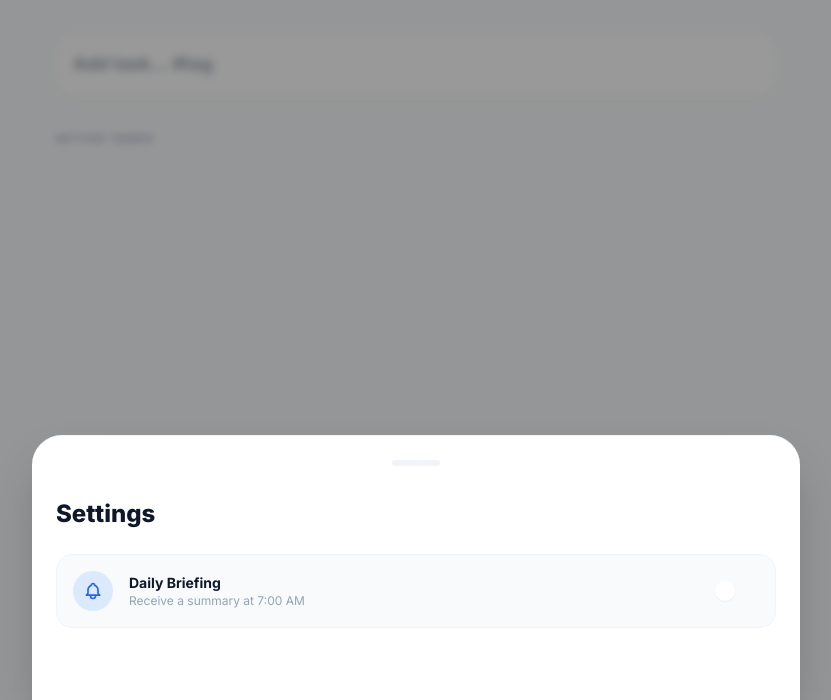
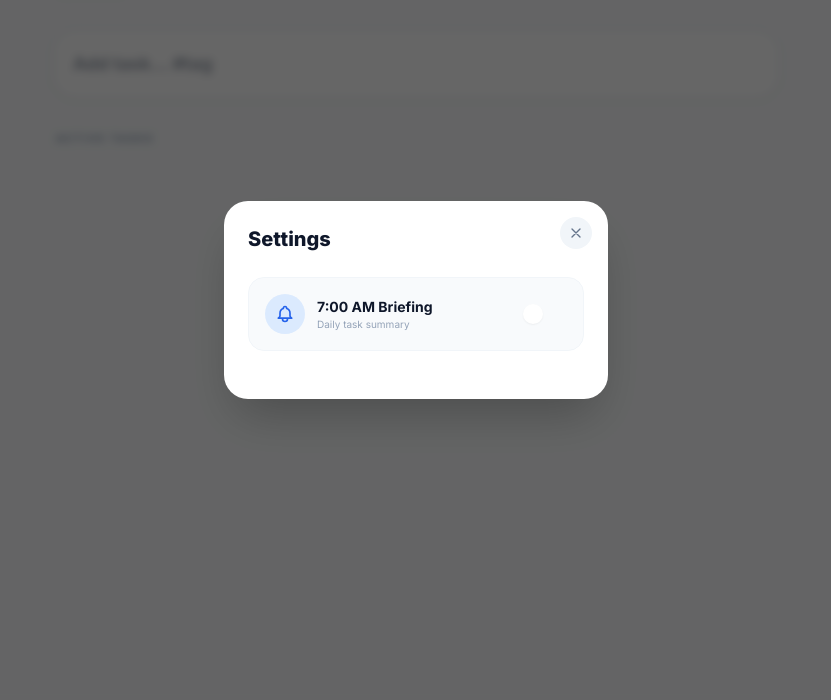
Before and after one commit to lucahliau/Todosite, a plain HTML site: page index.html in a window 1280 px wide. Shown: the part 100-800 px from the top of the page, without its empty margins (224-1055 px from the left). Drawn offline with nearby package versions, Linux system fonts and the light colour scheme; no server answers.

Commit message:
notif correction

```diff
--- a/index.html
+++ b/index.html
@@ -16,12 +16,14 @@
     <script src="https://cdn.tailwindcss.com"></script>
 
     <script defer src="https://cdn.jsdelivr.net/npm/@alpinejs/collapse@3.x.x/dist/cdn.min.js"></script>
+    <script defer src="https://unpkg.com/alpinejs@3.x.x/dist/cdn.min.js"></script>
 
-    <script defer src="https://unpkg.com/alpinejs@3.x.x/dist/cdn.min.js"></script>
     <script src="https://unpkg.com/@supabase/supabase-js@2"></script>
     <script src="https://cdn.jsdelivr.net/npm/marked/marked.min.js"></script>
     <script src="config.js"></script>
+
     <script src="settings.js" defer></script>
+
     <link href="https://fonts.googleapis.com/css2?family=Inter:wght@400;500;600;700;800&display=swap" rel="stylesheet">
 
     <style>
--- a/settings.js
+++ b/settings.js
@@ -1,33 +1,35 @@
-// 1. The HTML Template for the Settings Modal
+// 1. The HTML Template (Centered Modal)
 const settingsTemplate = `
-<div x-data="settingsHandler()" x-teleport="body">
+<div x-data="settingsModal()" x-teleport="body">
     <div x-show="isOpen"
          x-transition.opacity
-         @click="isOpen = false"
-         class="fixed inset-0 z-50 bg-black/40 backdrop-blur-sm"></div>
+         class="fixed inset-0 z-[100] bg-black/60 backdrop-blur-sm flex items-center justify-center px-4">
 
         <div x-show="isOpen"
-         x-transition:enter="transition ease-out duration-300 transform"
-         x-transition:enter-start="translate-y-full"
-         x-transition:enter-end="translate-y-0"
-         x-transition:leave="transition ease-in duration-200 transform"
-         x-transition:leave-start="translate-y-0"
-         x-transition:leave-end="translate-y-full"
-         class="fixed bottom-0 left-0 right-0 z-50 bg-white rounded-t-[30px] p-6 pb-12 shadow-2xl border-t border-slate-100 max-w-3xl mx-auto">
+             @click.outside="isOpen = false"
+             x-transition:enter="transition ease-out duration-200"
+             x-transition:enter-start="opacity-0 scale-95"
+             x-transition:enter-end="opacity-100 scale-100"
+             x-transition:leave="transition ease-in duration-100"
+             x-transition:leave-start="opacity-100 scale-100"
+             x-transition:leave-end="opacity-0 scale-95"
+             class="relative bg-white w-full max-w-sm rounded-3xl p-6 shadow-2xl overflow-hidden">
 
-         <div class="w-12 h-1.5 bg-slate-100 rounded-full mx-auto mb-8"></div>
+             <button @click="isOpen = false" class="absolute top-4 right-4 w-8 h-8 flex items-center justify-center bg-slate-100 rounded-full text-slate-500 hover:bg-slate-200 transition-colors">
+                <svg class="w-4 h-4" fill="none" viewBox="0 0 24 24" stroke="currentColor"><path stroke-linecap="round" stroke-linejoin="round" stroke-width="2" d="M6 18L18 6M6 6l12 12" /></svg>
+             </button>
 
-         <h2 class="text-2xl font-extrabold text-slate-900 mb-6">Settings</h2>
+             <h2 class="text-xl font-extrabold text-slate-900 mb-6">Settings</h2>
 
-         <div class="space-y-6">
+             <div class="space-y-4">
                 <div class="flex items-center justify-between p-4 bg-slate-50 rounded-2xl border border-slate-100">
-                <div class="flex items-center space-x-4">
+                    <div class="flex items-center space-x-3">
                         <div class="w-10 h-10 rounded-full bg-blue-100 flex items-center justify-center text-blue-600">
                             <svg class="w-5 h-5" fill="none" viewBox="0 0 24 24" stroke="currentColor"><path stroke-linecap="round" stroke-linejoin="round" stroke-width="2" d="M15 17h5l-1.405-1.405A2.032 2.032 0 0118 14.158V11a6.002 6.002 0 00-4-5.659V5a2 2 0 10-4 0v.341C7.67 6.165 6 8.388 6 11v3.159c0 .538-.214 1.055-.595 1.436L4 17h5m6 0v1a3 3 0 11-6 0v-1m6 0H9" /></svg>
                         </div>
                         <div>
-                        <h3 class="font-bold text-slate-900 text-sm">Daily Briefing</h3>
-                        <p class="text-xs text-slate-400">Receive a summary at 7:00 AM</p>
+                            <h3 class="font-bold text-slate-900 text-sm">7:00 AM Briefing</h3>
+                            <p class="text-[10px] text-slate-400">Daily task summary</p>
                         </div>
                     </div>
 
@@ -39,54 +41,69 @@ const settingsTemplate = `
                     </button>
                 </div>
 
-            <p class="text-[10px] text-center font-mono text-slate-400 uppercase tracking-widest" x-text="statusMsg"></p>
+                <p class="text-[10px] text-center font-mono text-slate-400 uppercase tracking-widest pt-2" x-text="statusMsg"></p>
+             </div>
         </div>
     </div>
 </div>
 `;
 
-// 2. Inject the HTML into the body immediately
+// 2. Inject HTML
 document.body.insertAdjacentHTML('beforeend', settingsTemplate);
 
-// 3. The Alpine Component Logic
-function settingsHandler() {
+// 3. Logic
+function settingsModal() {
     return {
         isOpen: false,
-        permission: Notification.permission, // 'default', 'denied', or 'granted'
-        statusMsg: 'Status: ' + Notification.permission,
+        permission: 'default',
+        statusMsg: '',
 
-        // We listen for a custom event 'open-settings' to show the menu
         init() {
-            window.addEventListener('open-settings', () => { this.isOpen = true; });
+            // Default state is CLOSED
+            this.isOpen = false;
+
+            // Check current status
+            if ('Notification' in window) {
+                this.permission = Notification.permission;
+                this.statusMsg = this.permission === 'granted' ? 'Notifications Active' : 'Tap toggle to enable';
+            }
+
+            // Listen for the trigger from index.html
+            window.addEventListener('open-settings', () => {
+                this.isOpen = true;
+            });
         },
 
         async toggleNotifications() {
+            if (!('Notification' in window)) {
+                alert("This browser does not support notifications.");
+                return;
+            }
+
             if (this.permission === 'granted') {
-                this.statusMsg = "You are already subscribed!";
+                alert("You are already subscribed to daily updates.");
                 return;
             }
 
             if (this.permission === 'denied') {
-                this.statusMsg = "⚠️ You blocked notifications. Please enable them in iPhone Settings.";
-                alert("You have blocked notifications for this app. Please go to iPhone Settings > Web Apps to enable them.");
+                alert("You have blocked notifications. Please go to iPhone Settings > Web Apps > To do > Notifications to enable them.");
                 return;
             }
 
-            // Request Permission
             try {
-                this.statusMsg = "Requesting permission...";
+                this.statusMsg = "Requesting...";
                 const result = await Notification.requestPermission();
                 this.permission = result;
-                this.statusMsg = "Result: " + result;
 
                 if (result === 'granted') {
-                    // This is where we will trigger the subscription logic in Step 2
-                    this.statusMsg = "✅ Success! Subscribing...";
-                    console.log("Permission granted!");
+                    this.statusMsg = "✅ Subscribed!";
+                    // Here we will eventually add the code to save the token to Supabase
+                } else {
+                    this.statusMsg = "❌ Permission Denied";
                 }
-            } catch (err) {
-                console.error("Notification Error:", err);
-                this.statusMsg = "Error: " + err.message;
+            } catch (error) {
+                console.error(error);
+                this.statusMsg = "Error requesting permission";
             }
         }
     }
```
Also changed, not shown: 1 other file. Lines whose indentation alone changed are shown as unchanged.
